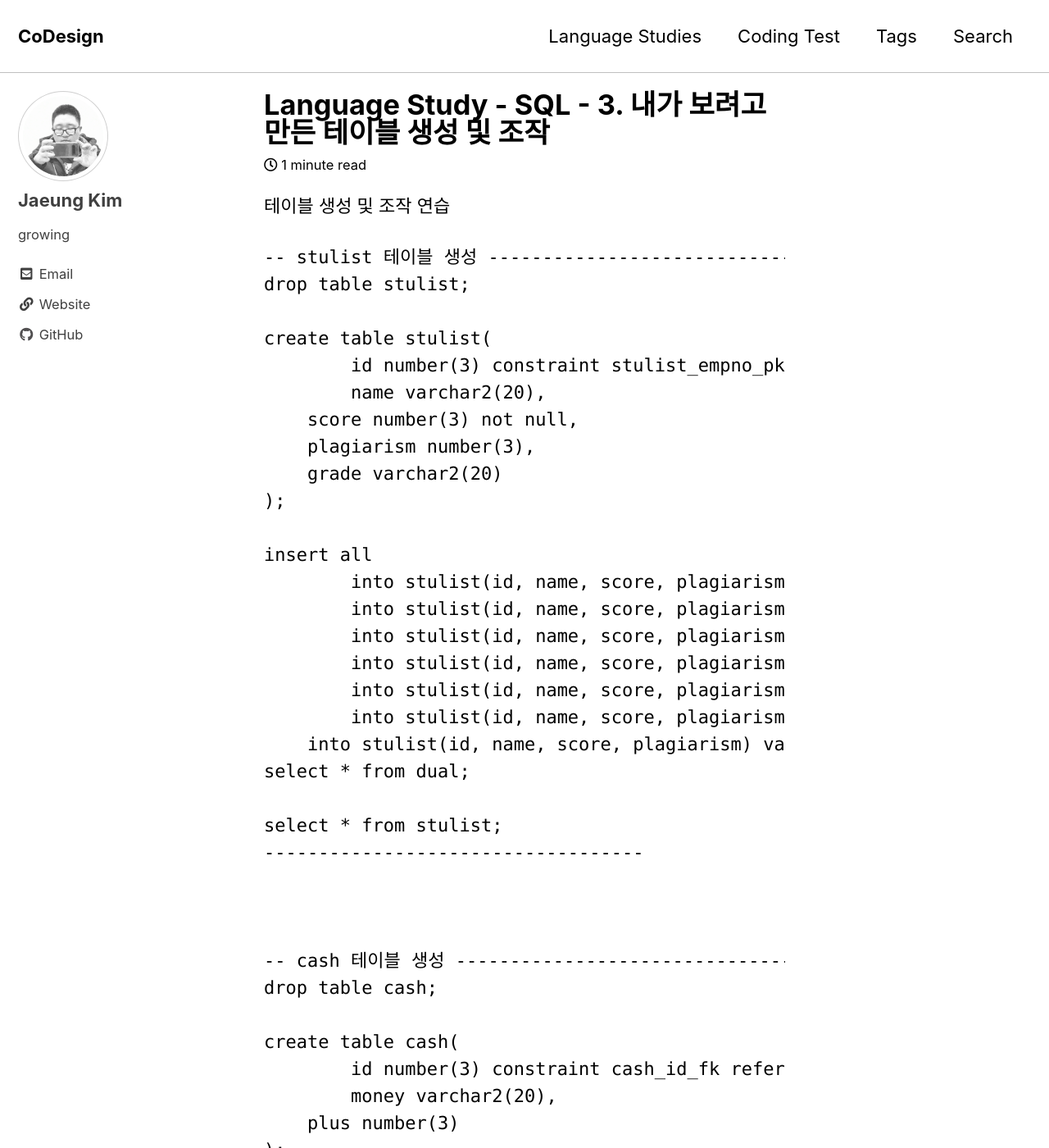
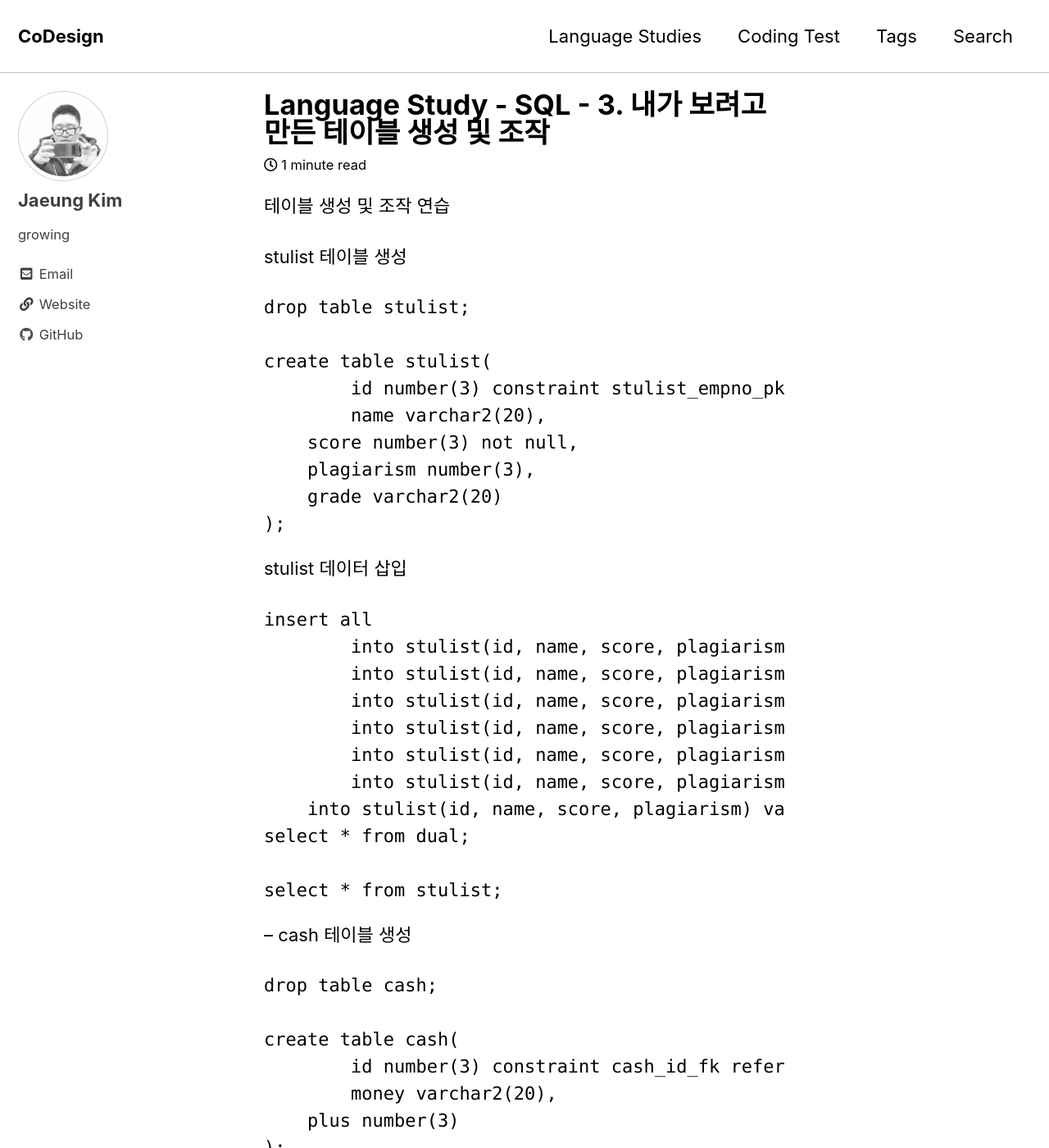
Before and after one commit to ArkimCity/ArkimCity.github.io, a Jekyll site: the page built from _posts/2020-11-25-language-studies-3.md, in a window 1280 px wide and 1400 px high. Shown: the whole window at 82% size. Built offline with Jekyll 4.4.1, drawn with Linux system fonts in a browser that asks for light colours; cached includes are drawn as plain includes; some of the changed text lies outside the part shown.

Commit message:
sqlupdate

````diff
--- a/_posts/2020-11-25-language-studies-3.md
+++ b/_posts/2020-11-25-language-studies-3.md
@@ -9,8 +9,9 @@ languages: SQL
 테이블 생성 및 조작 연습
 
 
+
+stulist 테이블 생성
 ```SQL
--- stulist 테이블 생성 ----------------------------------
 drop table stulist;
 
 create table stulist(
@@ -20,7 +21,10 @@ create table stulist(
     plagiarism number(3),
     grade varchar2(20)
 );
+```
 
+stulist 데이터 삽입
+```SQL
 insert all
 	into stulist(id, name, score, plagiarism) values(1, '김재웅', 75, 90)
 	into stulist(id, name, score, plagiarism) values(2, '이정민', 68, 10)
@@ -32,11 +36,12 @@ insert all
 select * from dual;
 
 select * from stulist;
------------------------------------
+```
 
 
 
--- cash 테이블 생성 ----------------------------------
+-- cash 테이블 생성
+```SQL
 drop table cash;
 
 create table cash(
@@ -44,7 +49,10 @@ create table cash(
 	money varchar2(20),
     plus number(3)
 );
+```
 
+-- cash 테이블에 데이터 삽입
+```SQL
 insert all
 	into cash(id, money, plus) values(1, 'TRUE', 20)
     into cash(id, money, plus) values(2, 'TRUE', 20)
@@ -55,11 +63,12 @@ insert all
 select * from dual;
 
 select * from cash;
---------------------------------------------------------------------
+```
 
 
 
--- grades 테이블 생성 ----------------------------------
+-- grades 테이블 생성 및 데이터 삽입
+```SQL
 drop table grades;
 
 create table grades(
@@ -74,11 +83,12 @@ insert into grades(grade, minscore , maxscore) values('C', 50, 69);
 insert into grades(grade, minscore , maxscore) values('D', 0, 49);
 
 select * from grades order by grade asc;
---------------------------------------------------------------------
+```
 
 
 
---plagiarisms 테이블 생성 ----------------------------------
+--plagiarisms 테이블 생성 및 데이터 삽입
+```SQL
 drop table plagiarisms;
 
 CREATE table plagiarisms(
@@ -94,22 +104,24 @@ INSERT INTO plagiarisms(penalty, minp, maxp) values(0 , 0, 69);
 SELECT *
 FROM plagiarisms
 ORDER BY maxp ASC;
---------------------------------------------------------------------
+```
 
 
 
 --Q1.alt stulist랑 cash 테이블만 사용해 점수를 계산해서 점수를 출력해보시오.
 
 --A1.
+```SQL
 select s.SCORE + nvl(c.PLUS,0)
 from stulist s, cash c
 where s.ID=c.ID(+);
-
+```
 
 
 --Q2. stulist, cash, plagiarisms 테이블을 사용해서 총점을 계산하고 등급을 도출해서 (id, 이름, 최종점수, grade) 를 출력해보시오.
 
 --A2.
+```SQL
 select id, name, score2, grade
 from
 (select s.SCORE + nvl(c.PLUS,0) + penalty as score2, name, s.id
````
Also changed, not shown: _posts/2020-11-26-language-studies-4.md (added, +39 -0 lines).
